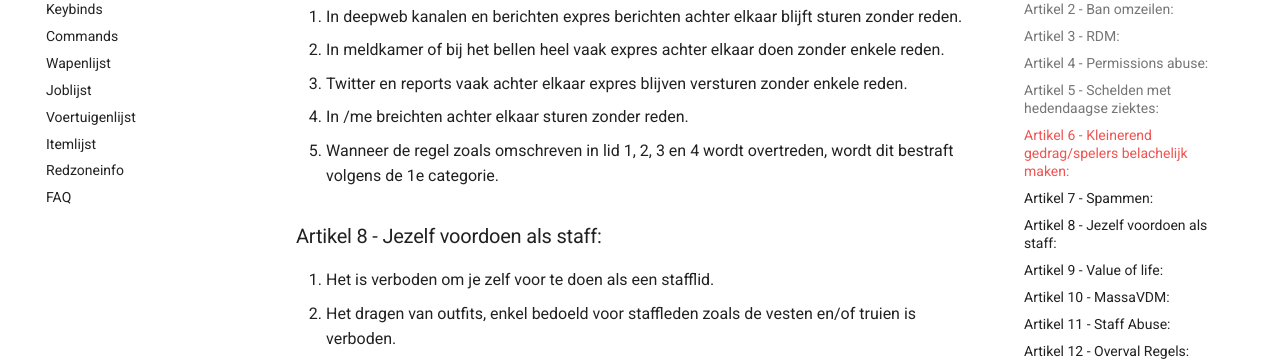
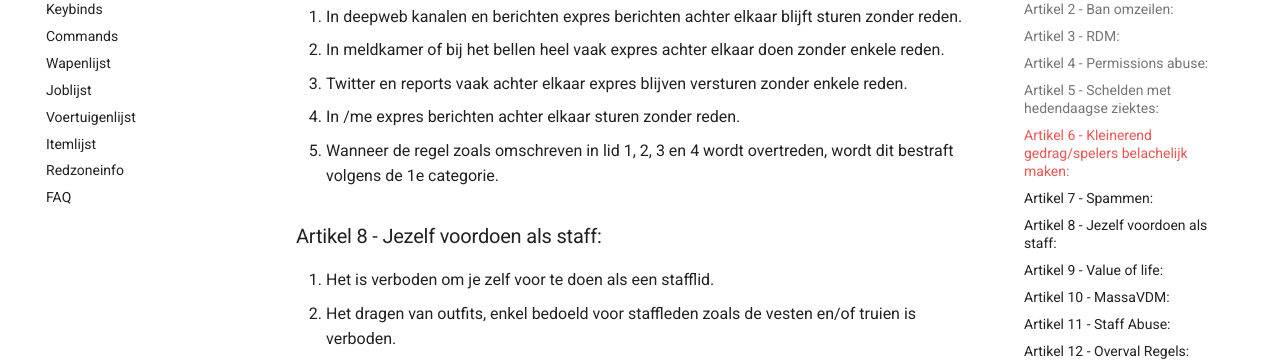
Before and after one commit to Welseyy/STSAPV, an MkDocs documentation site: the page built from docs/apv.md, in a window 1280 px wide and 900 px high, scrolled down 1970 px. Shown: the part 153-514 px from the top of the window. Built offline with MkDocs 1.6.1 and Material for MkDocs 9.7.7, drawn with Linux system fonts in a browser that asks for light colours.

Commit message:
Kleine typfout eruit gehaald en het woord "expres" toegevoegd voor meer duidelijkheid.

```diff
--- a/docs/apv.md
+++ b/docs/apv.md
@@ -49,7 +49,7 @@
 1. In deepweb kanalen en berichten expres berichten achter elkaar blijft sturen zonder reden.
 2. In meldkamer of bij het bellen heel vaak expres achter elkaar doen zonder enkele reden.
 3. Twitter en reports vaak achter elkaar expres blijven versturen zonder enkele reden.
-4. In /me breichten achter elkaar sturen zonder reden.
+4. In /me expres berichten achter elkaar sturen zonder reden.
 5. Wanneer de regel zoals omschreven in lid 1, 2, 3 en 4 wordt overtreden, wordt dit bestraft volgens de 1e categorie.
 
 ### Artikel 8 - Jezelf voordoen als staff:
```
